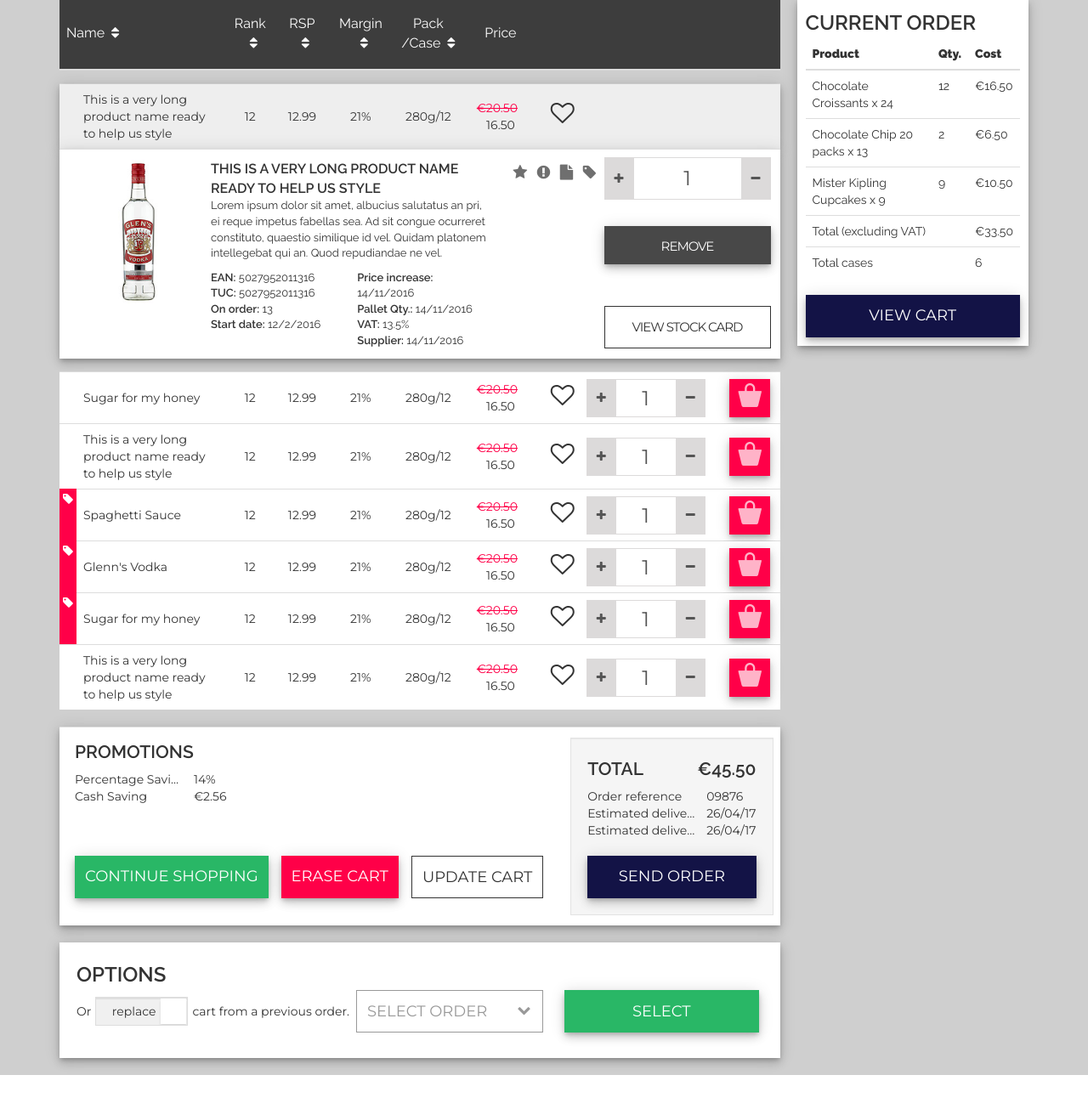
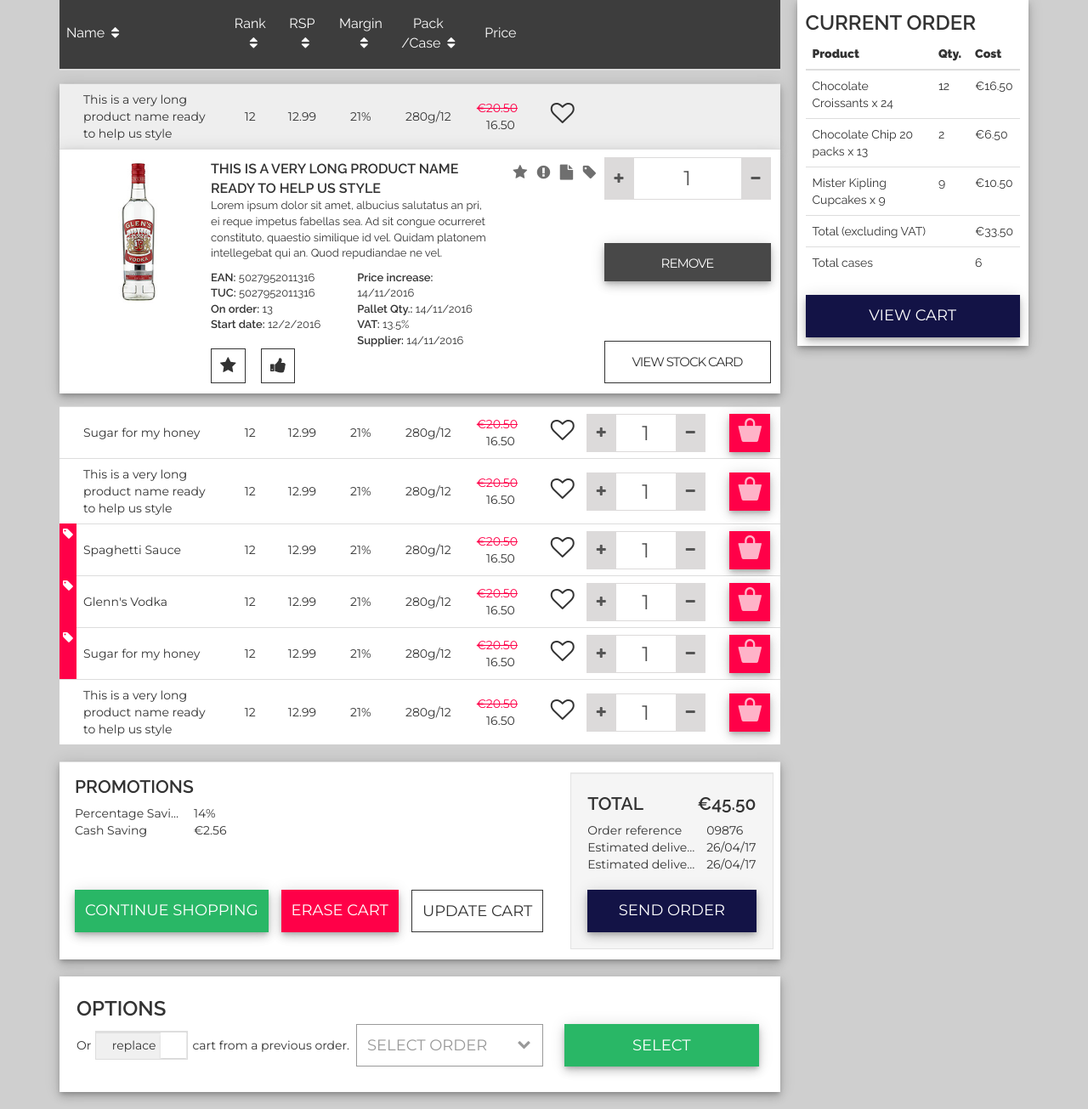
Before and after one commit to EvolutionLabs/bwg-r, a PHP site: page /cart in a window 1280 px wide, after a click that opens the changed part. Shown: the part 116-1421 px from the top of the page at 85% size. Before the commit the page ends 1381 px from the top, so only its background shows below. Run offline with PHP 8.4, Linux system fonts and the light colour scheme; style sheets or scripts are compiled from the project's sources; some libraries are stand-ins or nearby versions.

Commit message:
product actions

```diff
--- a/assets/scss/base.scss
+++ b/assets/scss/base.scss
@@ -30,7 +30,7 @@ body {
 
 .btn-group, .card {
   box-shadow: 0 3px 5px -1px rgba(0, 0, 0, .2), 0 6px 10px 0 rgba(0, 0, 0, .14), 0 1px 18px 0 rgba(0, 0, 0, .12);
-  &.clear {
+  &.clear, &.separate {
     box-shadow: none;
   }
 }
@@ -151,6 +151,19 @@ a.btn-inverse {
     }
   }
   transition: background-color .3s cubic-bezier(.4, 0, .2, 1);
+}
+
+.productActions {
+  .dropdown.dropup {
+    display: inline-block;
+    margin-right: 1.5rem;
+  }
+  .btn-sm {
+    font-size: 2rem;
+  }
+}
+.btn-group-sm>.btn, .btn-sm {
+  border-radius: 0;
 }
 
 .btn-white {
--- a/parts/pages/section.php
+++ b/parts/pages/section.php
@@ -136,7 +136,7 @@ $category = isset($_GET['category']) ? $_GET['category'] : 'alcohol';
 					<ul class="nav navbar-nav navbar-right">
 						<li>
 							<div class="dropdown filtersDd">
-								<a href="#" id="dropdownFilters" data-toggle="dropdown" aria-haspopup="true" aria-expanded="true">
+								<a href="#" id="dropdownFilters" data-toggle="dropdown" aria-haspopup="true" aria-expanded="false">
 									<span class="sr-only">Filters</span><i class="fa fa-chevron-down fa-2x"></i>
 								</a>
 								<div class="megaMenu dropdown-menu" aria-labelledby="dropdownFilters">
--- a/parts/product-row.php
+++ b/parts/product-row.php
@@ -71,6 +71,36 @@
 							</div>
 						<?php } ?>
 					</div>
+					<div class="btn-group btn-group-sm separate productActions">
+						<div class="dropdown dropup">
+							<a href="#" class="btn btn-sm btn-outline btn-default dropdown-toggle"
+							   title="Add product to favorites"
+							   aria-haspopup="true" aria-expanded="false"
+							   data-toggle="dropdown" id="dropdownFavorites"
+							><i class="fa fa-star"></i></a>
+							<ul class="dropdown-menu" aria-labelledby="dropdownFavorites">
+								<li><a href="#">Fav list 1</a></li>
+								<li><a href="#">Fav list 2</a></li>
+								<li><a href="#">Fav list 3</a></li>
+								<li><a href="#">Fav list 4</a></li>
+								<li><a href="#">Fav list 5</a></li>
+							</ul>
+						</div>
+						<div class="dropdown dropup">
+							<a href="#" class="btn btn-sm btn-outline btn-default dropdown-toggle"
+							   title="Promote this product"
+							   aria-haspopup="true" aria-expanded="false"
+							   data-toggle="dropdown" id="dropdownPromote"
+							><i class="fa fa-thumbs-up"></i></a>
+							<ul class="dropdown-menu" aria-labelledby="dropdownPromote">
+								<li><a href="#">Fav list 1</a></li>
+								<li><a href="#">Fav list 2</a></li>
+								<li><a href="#">Fav list 3</a></li>
+								<li><a href="#">Fav list 4</a></li>
+								<li><a href="#">Fav list 5</a></li>
+							</ul>
+						</div>
+					</div>
 				</div>
 				<div class="right-col">
 					<div class="iconBar">
```
Also changed, not shown: assets/scss/base.css (+10 -1 lines), assets/css/base.css, 1 other file.
